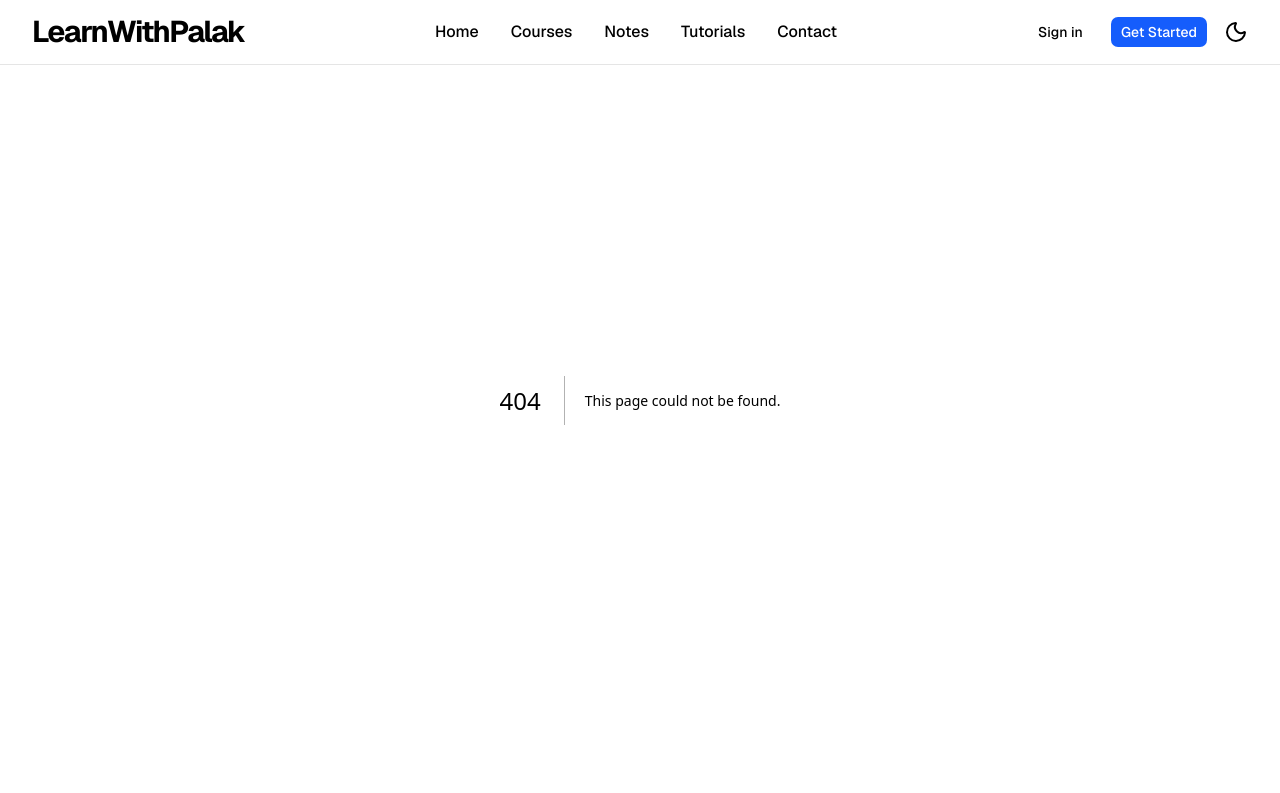
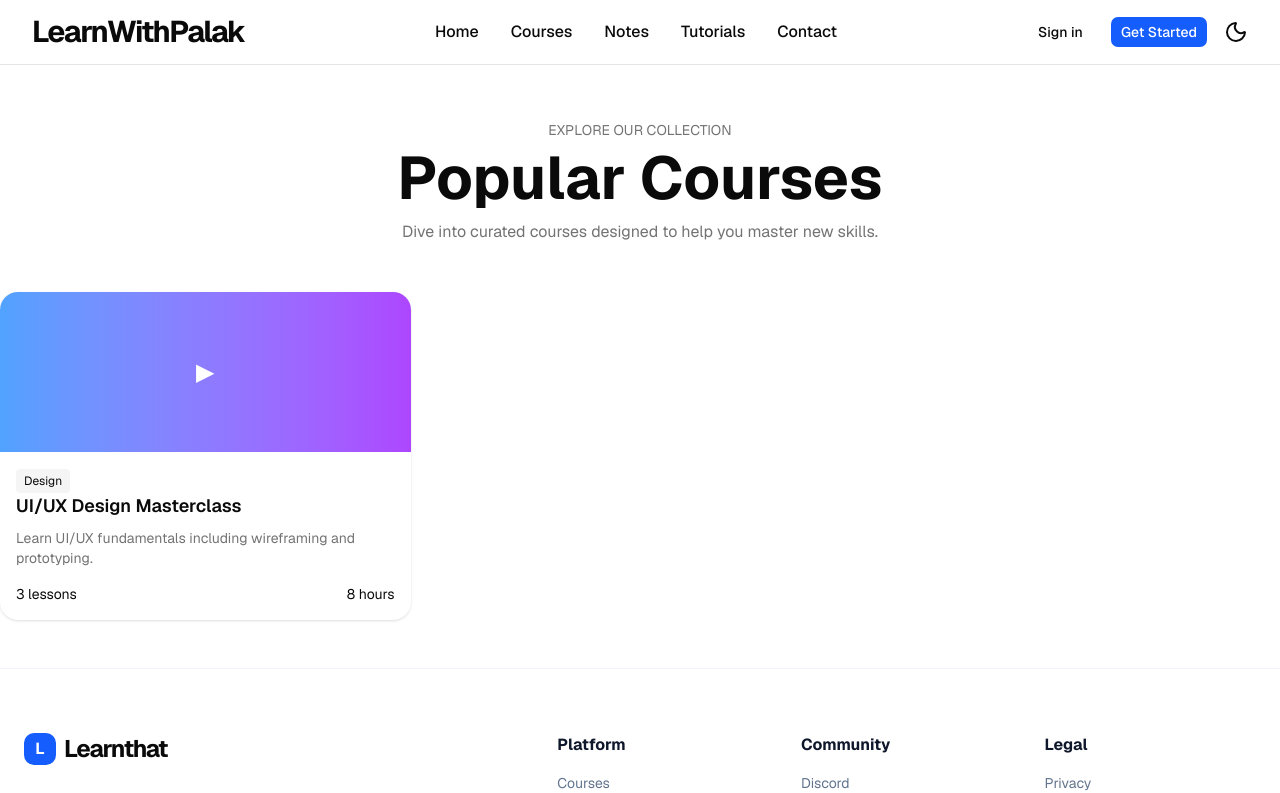
Before and after one commit to palaksingh0392-creator/learnthat, a Next.js app: page /courses in a window 1280 px wide. Before the commit this address had no page. Shown: the top 793 px of the page. Built offline with nearby package versions, Linux system fonts and the light colour scheme.

Commit message:
course page altered

```diff
--- a/app/Course/page.tsx
+++ b/app/courses/page.tsx
@@ -5,11 +5,11 @@
   return (
     <div className="container mx-auto py-12">
       <div className="text-center max-w-2xl mx-auto mb-12">
-        <p className="text-sm text-muted-foreground uppercase">
+        <p className="text-sm text-muted-foreground uppercase pt-18">
           Explore our collection
         </p>
 
-        <h1 className="text-4xl font-bold mt-2">Popular Courses</h1>
+        <h1 className="text-6xl font-bold mt-2">Popular Courses</h1>
 
         <p className="text-muted-foreground mt-3">
           Dive into curated courses designed to help you master new skills.
```
Also changed, not shown: app/courses/[slug]/page.tsx (renamed from app/Course/[slug]/page.tsx).
